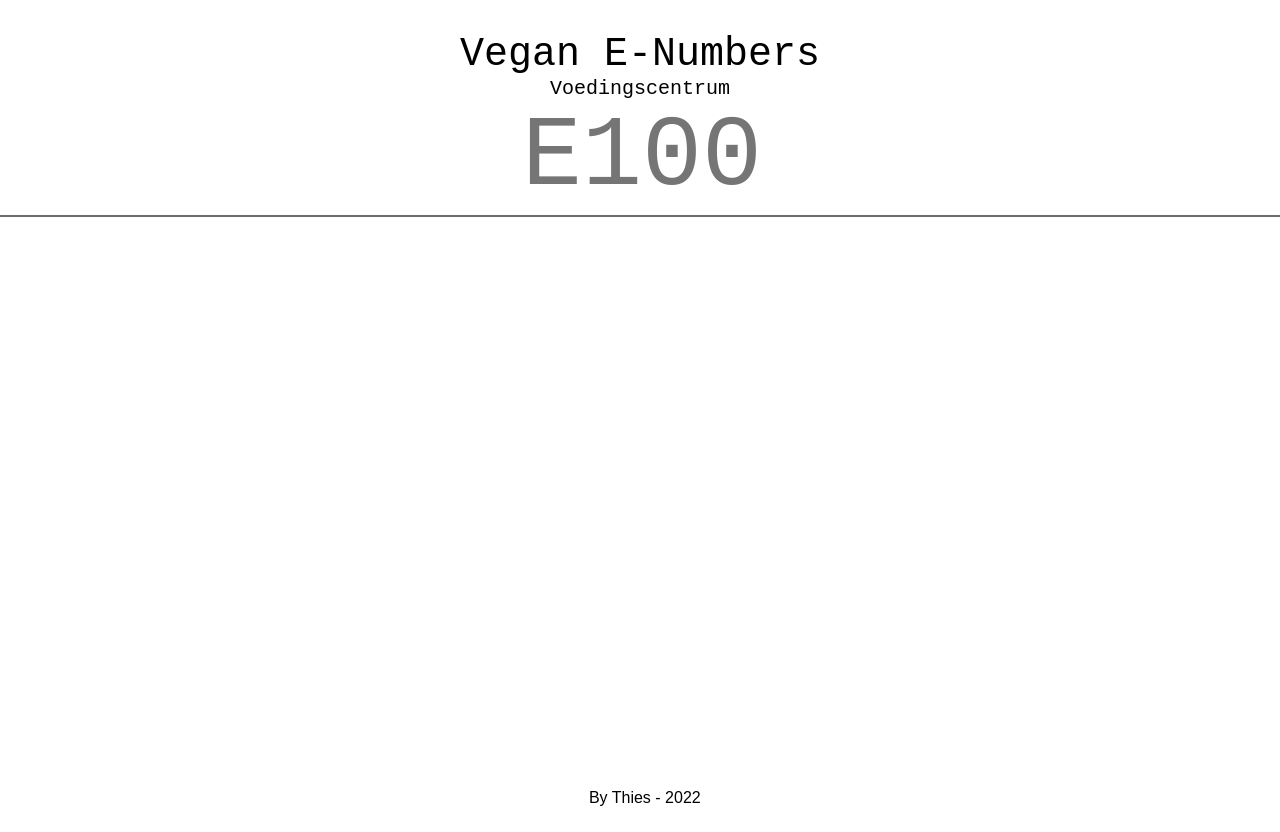
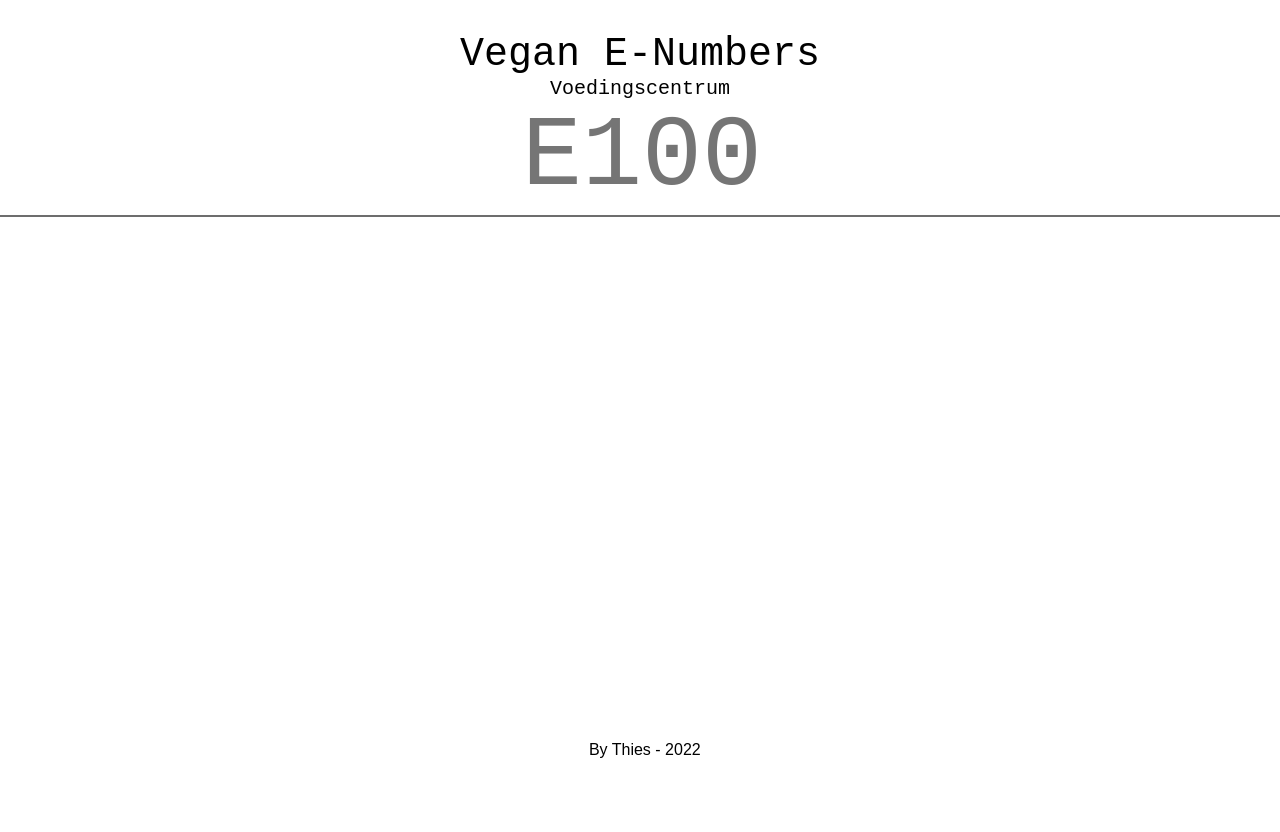
Before and after one commit to Thiesjoo/simple-additive-vegan, a plain HTML site: page public/index.html in a window 1280 px wide. After the commit the page ends 800 px from the top, so only its background shows below. Drawn offline with nearby package versions, Linux system fonts and the light colour scheme; no server answers.

Commit message:
css ❇️✨

```diff
--- a/public/main.css
+++ b/public/main.css
@@ -1,19 +1,17 @@
+html,
 body {
 	overflow-x: hidden;
-	min-height: 100vh;
+	height: 100%;
 	margin: 0;
-	padding: 0;
 }
 
 #cont {
-	margin: 0;
 	width: 100%;
-	height: 100%;
-	min-height: 100vh;
+	min-height: calc(100vh - 2em - 2em);
 	text-align: center;
 
 	margin-top: 2em;
-	margin-bottom: -3em;
+	margin-bottom: -2em;
 }
 
 p {
```
